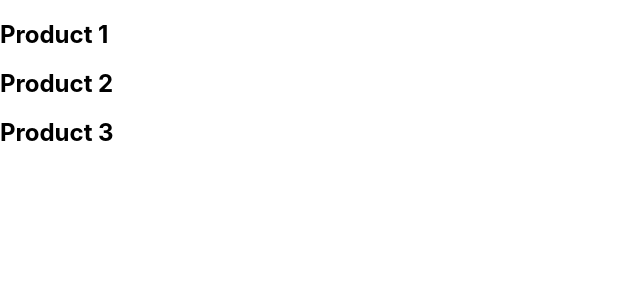
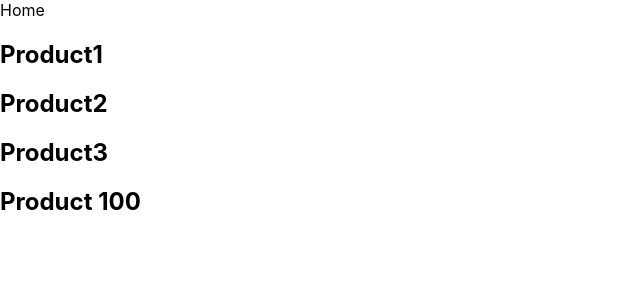
Before and after one commit to jeus0630/NextJS, a Next.js app: page /product in a window 1280 px wide. Shown: the top 300 px of the page, without its empty margins (0-640 px from the left). Built offline with nearby package versions, Linux system fonts and the light colour scheme.

Commit message:
Link / Router.push() 404

```diff
--- a/pages/product/index.js
+++ b/pages/product/index.js
@@ -1,11 +1,34 @@
 import React from 'react';
+import Link from "next/link";
 
-const Product = () => {
+const Product = ({productId = 100}) => {
     return (
         <>
-            <h2>Product 1</h2>
-            <h2>Product 2</h2>
-            <h2>Product 3</h2>
+            <Link href={"/"}>
+                <a>
+                    Home
+                </a>
+            </Link>
+            <h2>
+                <Link href={"/product/1"}>
+                    <a>Product1</a>
+                </Link>
+            </h2>
+            <h2>
+                <Link href={"/product/2"}>
+                    <a>Product2</a>
+                </Link>
+            </h2>
+            <h2>
+                <Link href={"/product/3"}>
+                    <a>Product3</a>
+                </Link>
+            </h2>
+            <h2>
+                <Link href={`/product/${productId}`}>
+                    <a>Product {productId}</a>
+                </Link>
+            </h2>
         </>
     );
 };
```
Also changed, not shown: pages/404.js (added, +11 -0 lines), pages/index.js (+25 -1 lines).
